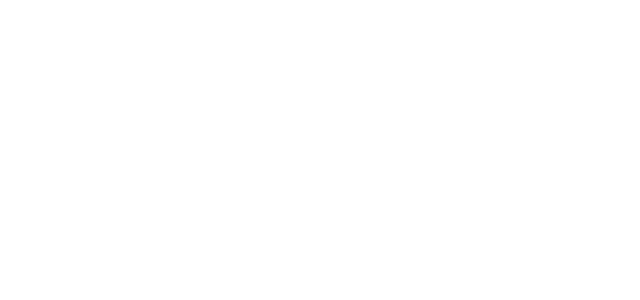
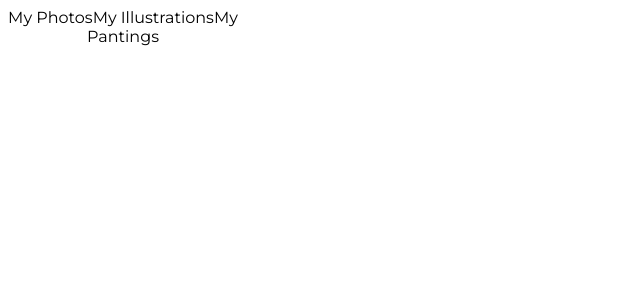
Before and after one commit to Emese92/react-test, a React (Create React App) app in the folder my-app/: page / in a window 1280 px wide. Shown: the top 300 px of the page, without its empty margins (0-640 px from the left). Built offline with nearby package versions, Linux system fonts and the light colour scheme.

Commit message:
Adding content with 3 empty links

```diff
--- a/my-app/src/App.js
+++ b/my-app/src/App.js
@@ -1,9 +1,10 @@
 import css from './App.module.css';
+import Sidebar from './components/Sidebar';
 
 function App() {
   return (
     <div className={css.App}>
-      {/* Add your components here */}
+      <Sidebar />
     </div>
   );
 }
--- a/my-app/src/components/Sidebar.js
+++ b/my-app/src/components/Sidebar.js
@@ -0,0 +1,16 @@
+import App from "../App";
+
+import React from "react";
+
+const Sidebar = (props) => {
+
+    return <div>
+        <a>My Photos</a>
+        <a>My Illustrations</a>
+        <a>My Pantings</a>
+    </div>;
+
+
+}
+
+export default Sidebar;
```
Also changed, not shown: 1 other file (tests, documents, lock files or other folders).
